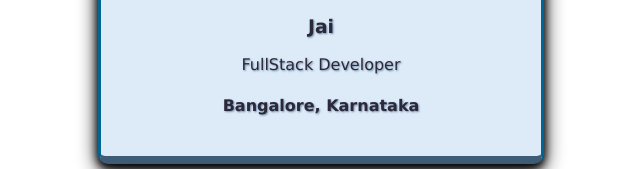
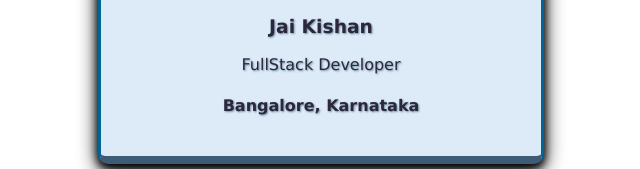
Before and after one commit to JaiKishan0/Buisness-Card, a website built with Vite: page index.html in a window 1280 px wide. Shown: the part 246-415 px from the top of the page, without its empty margins (319-959 px from the left). Built offline with nearby package versions, Linux system fonts and the light colour scheme.

Commit message:
Update index.html

```diff
--- a/index.html
+++ b/index.html
@@ -6,7 +6,7 @@
         <div class="card">
             <img class="avatar" src="images/img.jpg">
             <div class="t1">
-                <h3>Jai </h3>
+                <h3>Jai Kishan</h3>
                 <p>FullStack Developer</p>
                 <h4>Bangalore, Karnataka</h4>
             </div>
```
